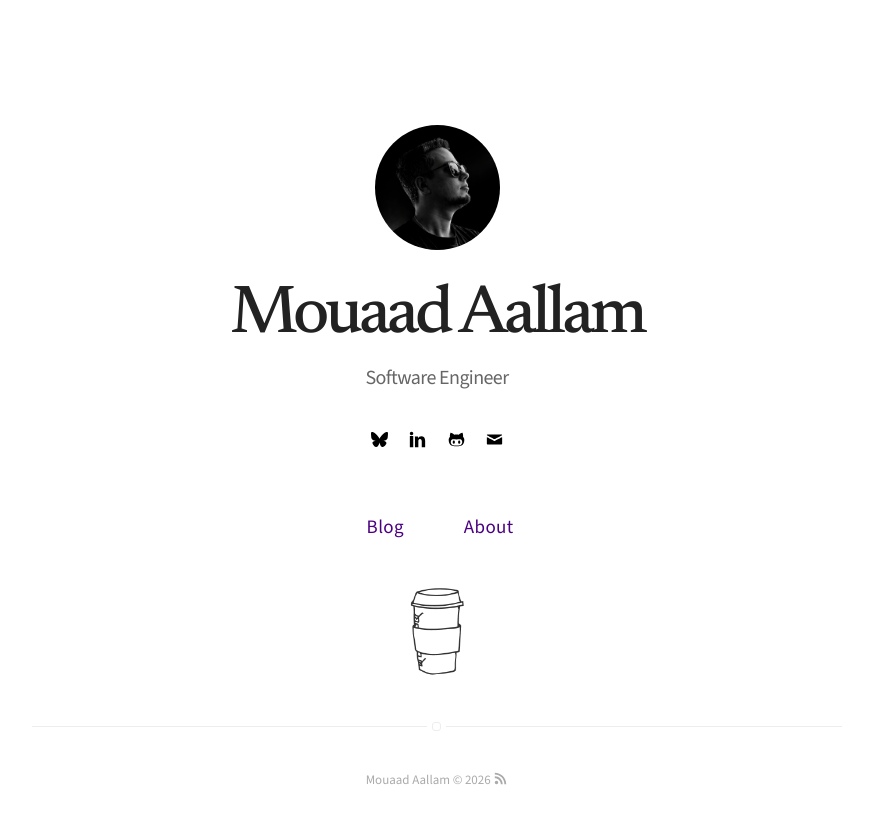
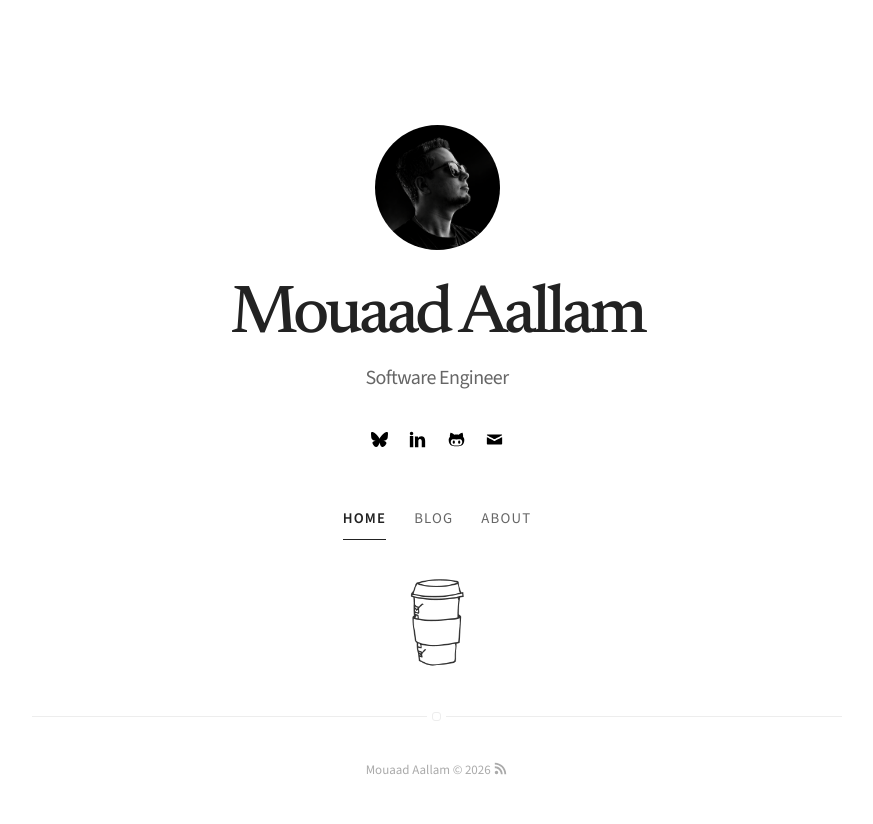
Before and after one commit to aallam/aallam.github.io, a Jekyll site: the page built from index.html, in a window 1280 px wide. Shown: the top 824 px of the page, without its empty margins (203-1076 px from the left). Built offline with Jekyll 4.4.1, drawn with Linux system fonts in a browser that asks for light colours.

Commit message:
fix(typography): refine primary navigation

```diff
--- a/_includes/nav.html
+++ b/_includes/nav.html
@@ -1,33 +1,25 @@
-<nav class="{% if page.title == "Home" %}nav-home{% else %}nav{% endif %}">
+<nav class="{% if page.title == "Home" %}nav-home{% else %}nav{% endif %}" aria-label="Primary">
     <ul class="list">
-        {% if page.title != "Home" %}
+        <li class="item">
+            <a class="link" href="{{ site.url }}/" {% if page.title == "Home" %}aria-current="page"{% endif %}>Home</a>
+        </li>
+
+        {% if site.blog == true %}
             <li class="item">
-                <a class="link" href="{{ site.url }}/">Home</a>
+                <a class="link" href="{{ site.url }}/blog" {% if page.title == "Blog" %}aria-current="page"{% endif %}>Blog</a>
             </li>
         {% endif %}
 
-        {% if site.blog == true %}
-            {% if page.title != "Blog" %}
-                <li class="item">
-                    <a class="link" href="{{ site.url }}/blog">Blog</a>
-                </li>
-            {% endif %}
-        {% endif %}
-
         {% if site.projects == true %}
-            {% if page.title != "Projects" %}
-                <li class="item">
-                    <a class="link" href="{{ site.url }}/projects">Projects</a>
-                </li>
-            {% endif %}
+            <li class="item">
+                <a class="link" href="{{ site.url }}/projects" {% if page.title == "Projects" %}aria-current="page"{% endif %}>Projects</a>
+            </li>
         {% endif %}
 
         {% if site.about == true %}
-            {% if page.title != "About" %}
-                <li class="item">
-                    <a class="link" href="{{ site.url }}/about">About</a>
-                </li>
-            {% endif %}
+            <li class="item">
+                <a class="link" href="{{ site.url }}/about" {% if page.title == "About" %}aria-current="page"{% endif %}>About</a>
+            </li>
         {% endif %}
     </ul>
 </nav>
--- a/_sass/components/nav.sass
+++ b/_sass/components/nav.sass
@@ -2,47 +2,119 @@
 .nav-home
     > .list
         list-style: none
+        display: inline-flex
+        align-items: center
+        gap: 1.8rem
         margin: 0
-        padding: 0 13px 0
+        padding: 0
 
         > .item
-            display: inline-block
+            display: inline-flex
 
         > .item > .link
-            display: inline-block
+            position: relative
+            display: inline-flex
+            align-items: center
+            justify-content: center
+            padding: 0.5rem 0 0.95rem
+            color: $alpha
             font-family: $fontUi
             font-weight: 500
-            font-size: 1.4rem
-            letter-spacing: 0.02em
-            padding: 20px 10px
+            font-size: 1.28rem
+            letter-spacing: 0.08em
+            text-transform: uppercase
             text-decoration: none
+            transition: color 180ms ease, opacity 180ms ease
+
+            &:after
+                content: ""
+                position: absolute
+                left: 0
+                right: 0
+                bottom: 0.18rem
+                height: 1px
+                background: #d8d0c6
+                transform: scaleX(0)
+                transform-origin: left center
+                transition: transform 180ms ease, background 180ms ease
+
+            &:hover
+                color: $beta
+
+            &:hover:after
+                transform: scaleX(1)
+
+            &:focus-visible
+                color: $beta
+                outline: 2px solid rgba($delta, 0.18)
+                outline-offset: 0.7rem
+                border-radius: 2px
+
+            &:focus-visible:after
+                transform: scaleX(1)
+                background: $beta
+
+            &[aria-current="page"]
+                color: $beta
+                font-weight: 600
+
+            &[aria-current="page"]:after
+                transform: scaleX(1)
+                background: $beta
 
 .nav
     position: absolute
-    right: 0
-    top: 0
+    top: 2.6rem
+    right: 2.8rem
+    z-index: 100
 
     > .list
-        padding: 0 13px 0
-
-        > .item > .link
-            font-size: 1.4rem
-            padding: 20px 10px
+        gap: 1.6rem
 
 .nav-home
-    margin-top: 40px
+    margin-top: 3.6rem
     text-align: center
 
     > .list
-        padding: 0
+        justify-content: center
+        gap: 2.8rem
 
         > .item > .link
-            font-size: 1.9rem
-            padding: 7px 15px
-            margin: 0
-            border-radius: 4%
-            transition: all .4s ease-in-out
-            width: 70px
+            padding: 0.6rem 0 1rem
+            font-size: 1.48rem
 
-            &:hover
-                color: $alpha
+@media #{$tablet}
+    .nav
+        top: 2.1rem
+        right: 2.2rem
+
+    .nav-home
+        margin-top: 3.2rem
+
+        > .list
+            gap: 2.2rem
+
+            > .item > .link
+                font-size: 1.36rem
+
+@media #{$mobile}
+    .nav
+        top: 1.6rem
+        right: 1.7rem
+
+        > .list
+            gap: 1.2rem
+
+            > .item > .link
+                font-size: 1.15rem
+                padding-bottom: 0.85rem
+
+    .nav-home
+        margin-top: 3rem
+
+        > .list
+            gap: 1.8rem
+
+            > .item > .link
+                font-size: 1.24rem
+                padding-bottom: 0.9rem
```
